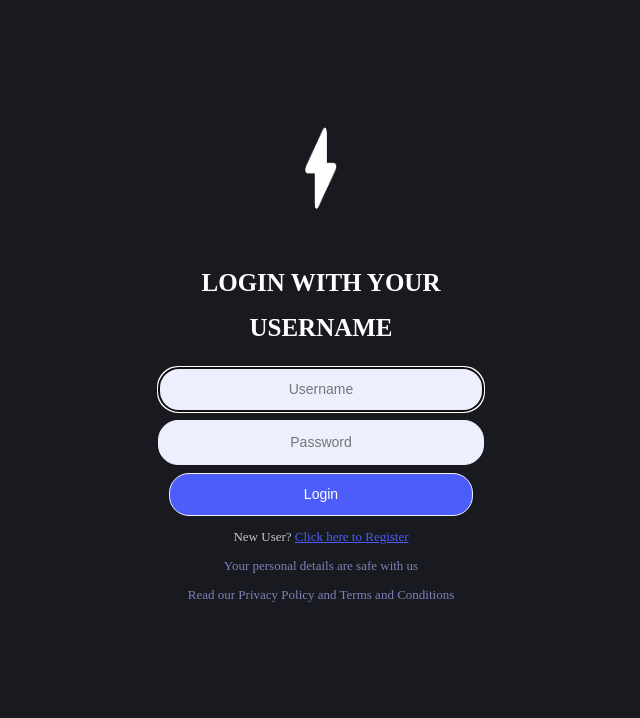
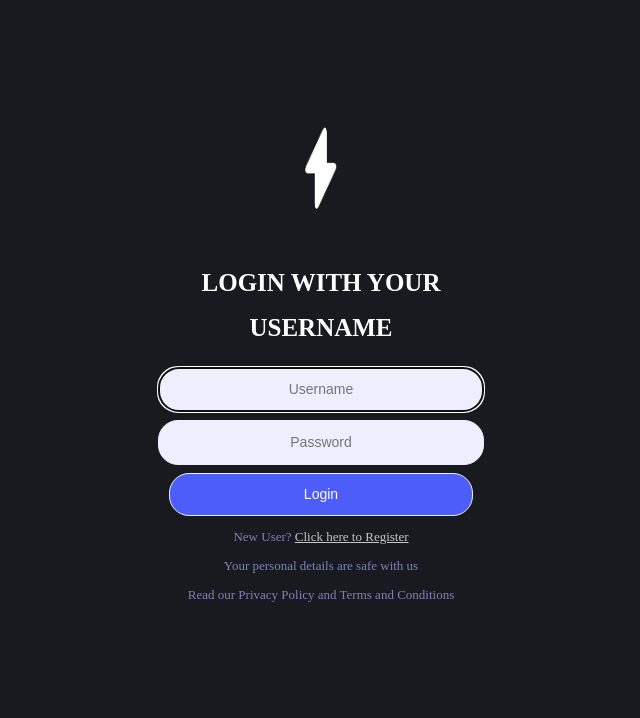
Before and after one commit to cse442-at-ub/project_s23-webarebears, a PHP site: page /login.php in a window 1280 px wide. Shown: the part 47-765 px from the top of the page, without its empty margins (319-959 px from the left). Run offline with PHP 8.4, Linux system fonts and the light colour scheme; data that the repository does not hold is empty.

Commit message:
made changes to login #1

```diff
--- a/backend/styles/login_style.css
+++ b/backend/styles/login_style.css
@@ -64,7 +64,7 @@ button{
 
 #registration_link{
     text-align: center;
-    color: #dadadae5;
+    color: #7C82BA;
     font-size: small;
 }
 
@@ -78,6 +78,8 @@ button{
     font-size: small;
 }
 
-a:link{
-    color: #4D5DFA;
+a:-webkit-any-link {
+    color: #dadadae5;
+    cursor: pointer;
+    text-decoration: underline;
 }
```
